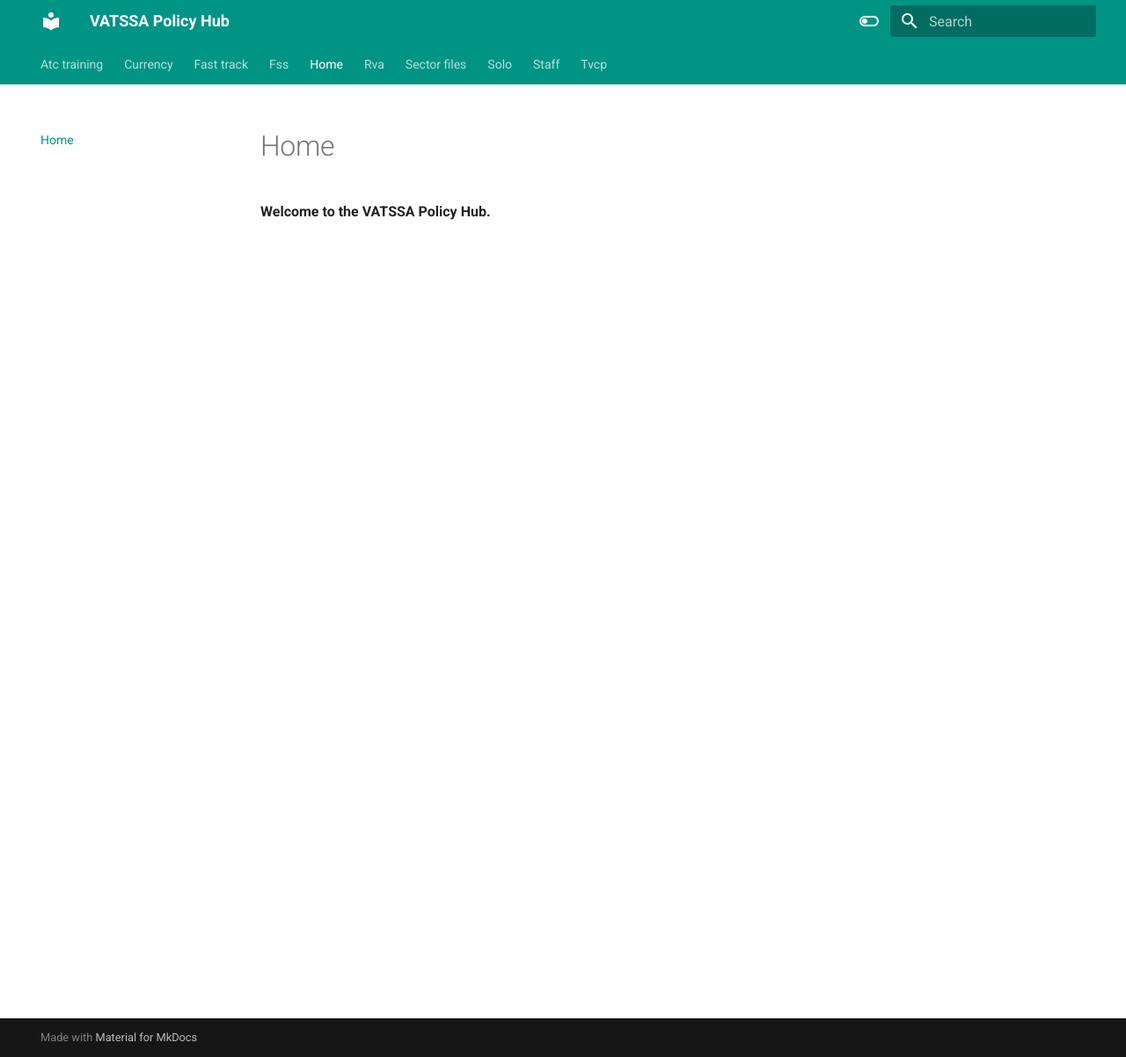
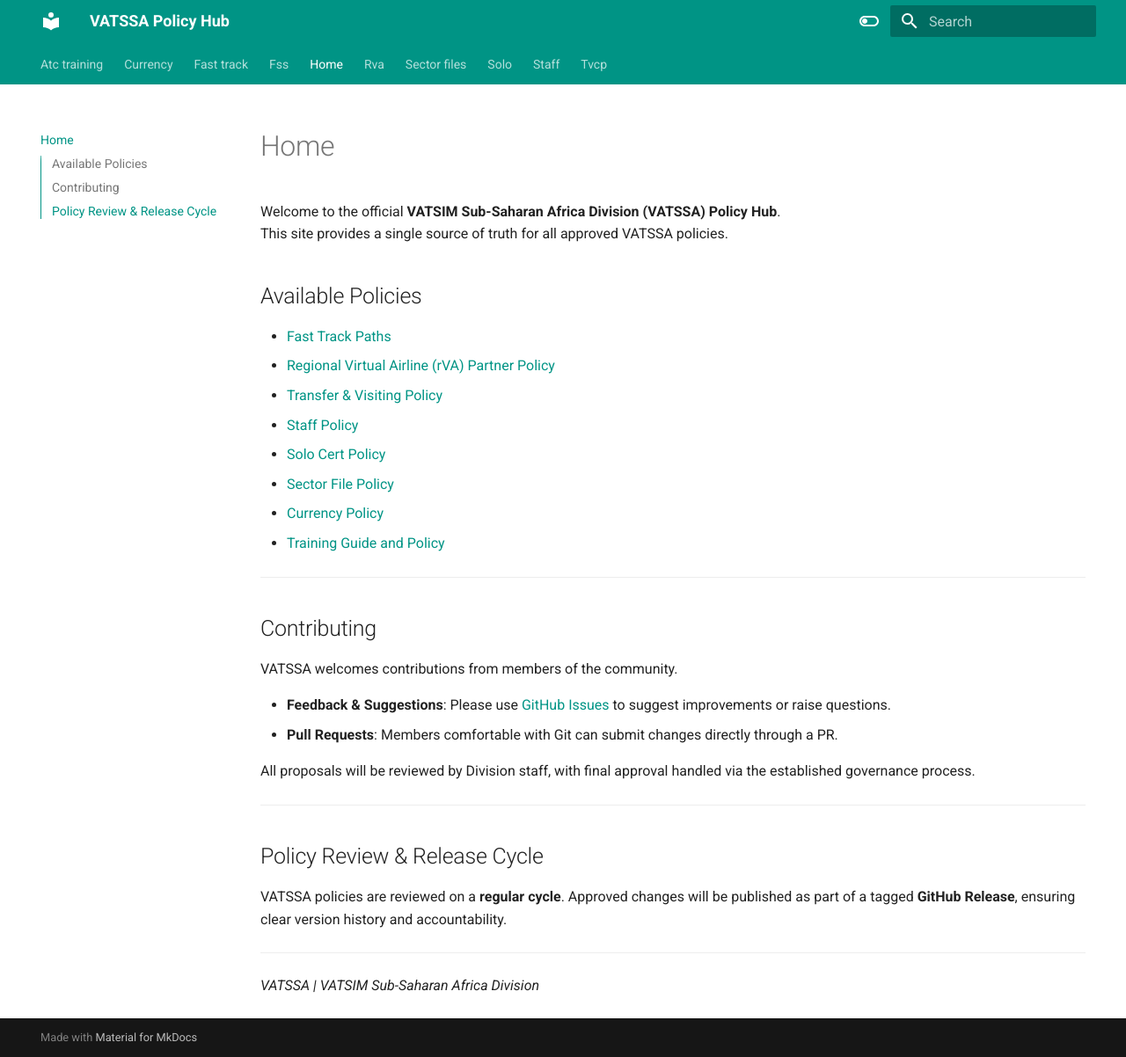
Before and after one commit to VATSIM-SSA/SSA-Policy, an MkDocs documentation site: the page built from docs/index.md, in a window 1280 px wide and 1202 px high. Shown: the whole window at 88% size. Built offline with MkDocs 1.6.1 and Material for MkDocs 9.7.7, drawn with Linux system fonts in a browser that asks for light colours.

```diff
--- a/docs/index.md
+++ b/docs/index.md
@@ -1,3 +1,36 @@
 # Home
 
-**Welcome to the VATSSA Policy Hub.**
+Welcome to the official **VATSIM Sub-Saharan Africa Division (VATSSA) Policy Hub**.
+This site provides a single source of truth for all approved VATSSA policies.
+
+## Available Policies
+
+- [Fast Track Paths](fasttrack.md)
+- [Regional Virtual Airline (rVA) Partner Policy](regional_va_policy.md)
+- [Transfer & Visiting Policy](transfer_visiting.md)
+- [Staff Policy](staff_policy.md)
+- [Solo Cert Policy](solo_cert_policy.md)
+- [Sector File Policy](sector_file_policy.md)
+- [Currency Policy](currency_policy.md)
+- [Training Guide and Policy](training_policy.md)
+
+---
+
+## Contributing
+
+VATSSA welcomes contributions from members of the community.
+
+- **Feedback & Suggestions**: Please use [GitHub Issues](https://github.com/VATSIM-SSA/SSA-Policy/issues) to suggest improvements or raise questions.
+- **Pull Requests**: Members comfortable with Git can submit changes directly through a PR.
+
+All proposals will be reviewed by Division staff, with final approval handled via the established governance process.
+
+---
+
+## Policy Review & Release Cycle
+
+VATSSA policies are reviewed on a **regular cycle**. Approved changes will be published as part of a tagged **GitHub Release**, ensuring clear version history and accountability.
+
+---
+
+_VATSSA | VATSIM Sub-Saharan Africa Division_
```
Also changed, not shown: README.md (+39 -2 lines), docs/pages.txt (+10 -3 lines).
